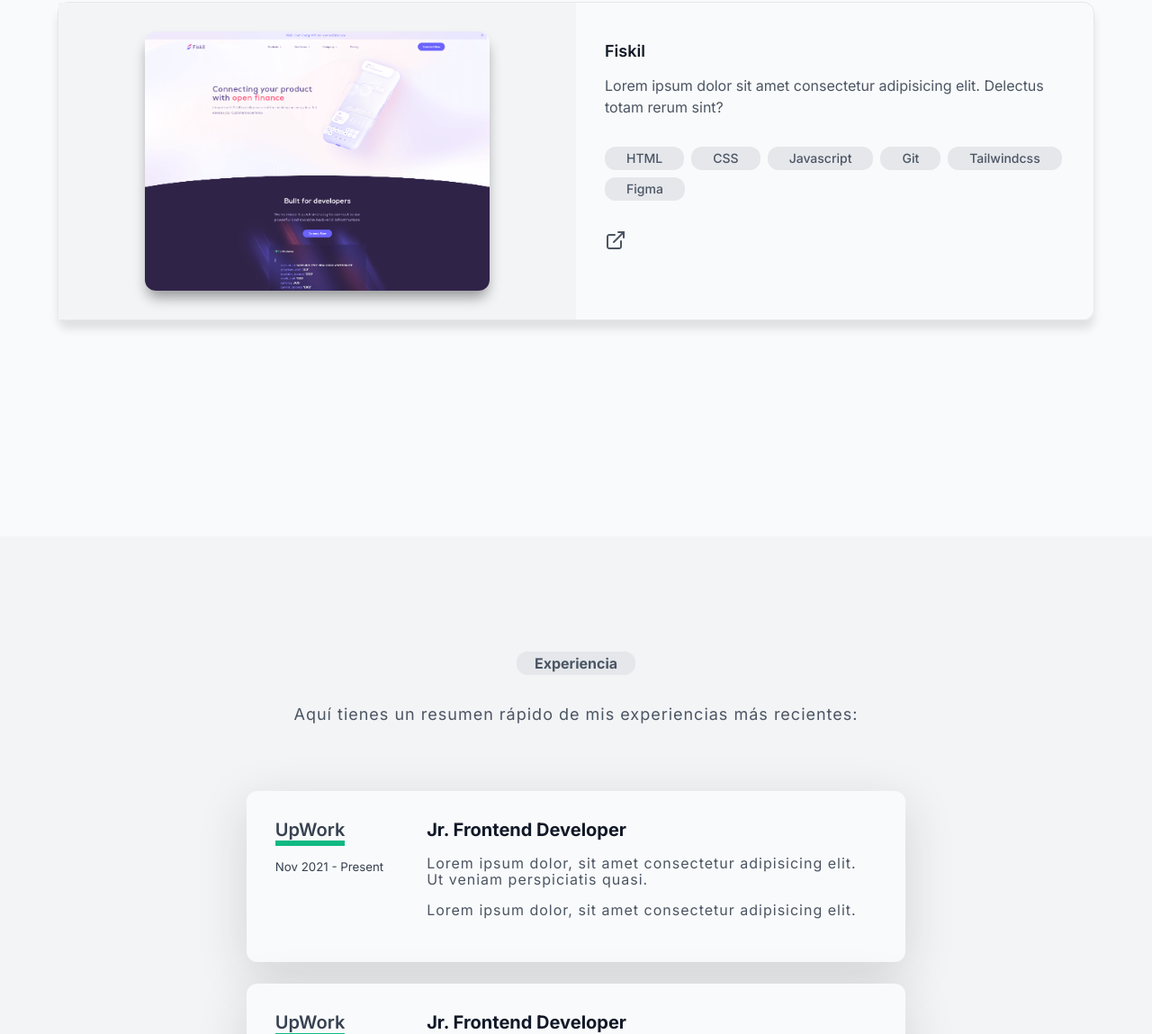
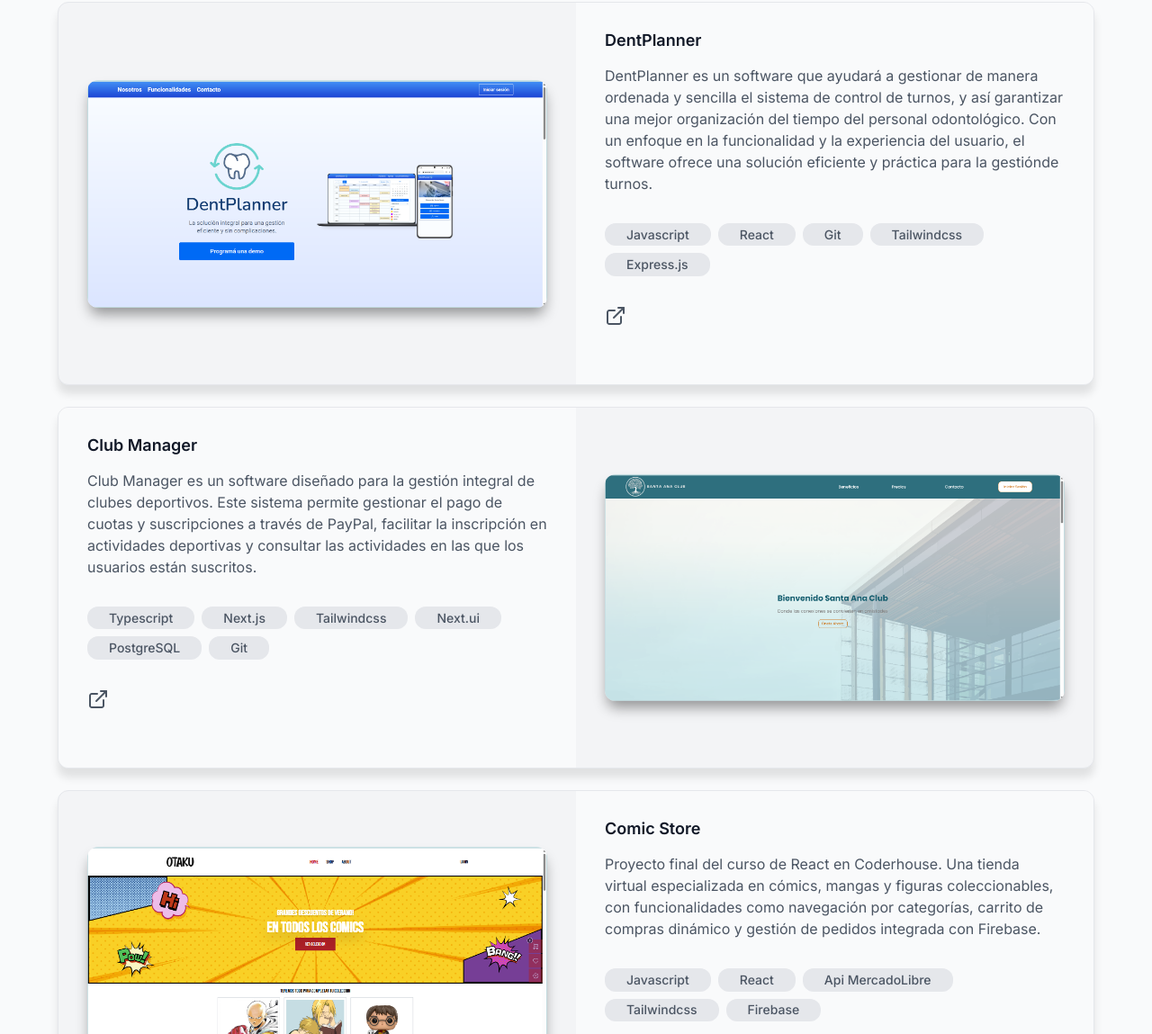
Before and after one commit to mauro-l/portfolio, a website: page index.html in a window 1280 px wide. Shown: the part 1651-2800 px from the top of the page at 90% size. Drawn offline with Linux system fonts and the light colour scheme.

Commit message:
feat: Completed the Projects section.

```diff
--- a/index.html
+++ b/index.html
@@ -28,10 +28,10 @@
             </div>
             <div class="menu-list">
               <ul class="flex-center">
-                <li>About</li>
-                <li>Work</li>
-                <li>Testimonial</li>
-                <li>Contact</li>
+                <!-- <li>About</li> -->
+                <li>Proyectos</li>
+                <li>Experiencia</li>
+                <li>Contacto</li>
               </ul>
             </div>
 
@@ -208,26 +208,32 @@
           <div class="flex-center-center card-projects">
             <picture class="flex-center-center card-img">
               <img
-                src="./public/assets/projects/example.png"
-                alt="example img"
+                src="./public/assets/projects/DentPlanner.png"
+                alt="project dentplanner img"
               />
             </picture>
             <div class="card-projects-content">
-              <h3>Fiskil</h3>
+              <h3>DentPlanner</h3>
               <p>
-                Lorem ipsum dolor sit amet consectetur adipisicing elit.
-                Delectus totam rerum sint?
+                DentPlanner es un software que ayudará a gestionar de manera
+                ordenada y sencilla el sistema de control de turnos, y así
+                garantizar una mejor organización del tiempo del personal
+                odontológico. Con un enfoque en la funcionalidad y la
+                experiencia del usuario, el software ofrece una solución
+                eficiente y práctica para la gestiónde turnos.
               </p>
               <div class="flex-center">
-                <h4 class="pills">HTML</h4>
-                <h4 class="pills">CSS</h4>
                 <h4 class="pills">Javascript</h4>
+                <h4 class="pills">React</h4>
                 <h4 class="pills">Git</h4>
                 <h4 class="pills">Tailwindcss</h4>
-                <h4 class="pills">Figma</h4>
+                <h4 class="pills">Express.js</h4>
               </div>
 
-              <a href="" class="card-projects-footer">
+              <a
+                href="https://team-12-footalent.vercel.app/"
+                class="card-projects-footer"
+              >
                 <img
                   src="./public/icons/landing/link.svg"
                   alt="external link icon"
@@ -235,9 +241,114 @@
               </a>
             </div>
           </div>
-          <div></div>
-          <div></div>
-          <div></div>
+          <div class="flex-center-center card-projects">
+            <picture class="flex-center-center card-img inverted">
+              <img
+                src="./public/assets/projects/ClubManager.png"
+                alt="project dentplanner img"
+              />
+            </picture>
+            <div class="card-projects-content">
+              <h3>Club Manager</h3>
+              <p>
+                Club Manager es un software diseñado para la gestión integral de
+                clubes deportivos. Este sistema permite gestionar el pago de
+                cuotas y suscripciones a través de PayPal, facilitar la
+                inscripción en actividades deportivas y consultar las
+                actividades en las que los usuarios están suscritos.
+              </p>
+              <div class="flex-center">
+                <h4 class="pills">Typescript</h4>
+                <h4 class="pills">Next.js</h4>
+                <h4 class="pills">Tailwindcss</h4>
+                <h4 class="pills">Next.ui</h4>
+                <h4 class="pills">PostgreSQL</h4>
+                <h4 class="pills">Git</h4>
+              </div>
+
+              <a
+                href="https://santa-ana-club.vercel.app/"
+                class="card-projects-footer"
+              >
+                <img
+                  src="./public/icons/landing/link.svg"
+                  alt="external link icon"
+                />
+              </a>
+            </div>
+          </div>
+          <div class="flex-center-center card-projects">
+            <picture class="flex-center-center card-img">
+              <img
+                src="./public/assets/projects/ComicStore.png"
+                alt="project dentplanner img"
+              />
+            </picture>
+            <div class="card-projects-content">
+              <h3>Comic Store</h3>
+              <p>
+                Proyecto final del curso de React en Coderhouse. Una tienda
+                virtual especializada en cómics, mangas y figuras
+                coleccionables, con funcionalidades como navegación por
+                categorías, carrito de compras dinámico y gestión de pedidos
+                integrada con Firebase.
+              </p>
+              <div class="flex-center">
+                <h4 class="pills">Javascript</h4>
+                <h4 class="pills">React</h4>
+                <h4 class="pills">Api MercadoLibre</h4>
+                <h4 class="pills">Tailwindcss</h4>
+                <h4 class="pills">Firebase</h4>
+              </div>
+
+              <a
+                href="https://ecommerce-comic-store.vercel.app/"
+                class="card-projects-footer"
+              >
+                <img
+                  src="./public/icons/landing/link.svg"
+                  alt="external link icon"
+                />
+              </a>
+            </div>
+          </div>
+          <div class="flex-center-center card-projects">
+            <picture class="flex-center-center card-img inverted">
+              <img
+                src="./public/assets/projects/cinemacar.png"
+                alt="project dentplanner img"
+              />
+            </picture>
+            <div class="card-projects-content">
+              <h3>CinemaCar</h3>
+              <p>
+                Este es mi primer trabajo utilizando JavaScript y me propuse
+                como desafío aprender a utilizar Tailwind CSS para darle estilo
+                a la página. Aunque al principio me costó, logré sacar el
+                proyecto adelante. Una vez finalizado el curso, decidí agregar
+                más secciones para hacerla más interactiva y practicar lo
+                aprendido.
+              </p>
+              <div class="flex-center">
+                <h4 class="pills">HTML</h4>
+                <h4 class="pills">CSS</h4>
+                <h4 class="pills">Javascript</h4>
+                <h4 class="pills">Tailwindcss</h4>
+                <h4 class="pills">Api TMDB</h4>
+                <h4 class="pills">Resposive</h4>
+              </div>
+
+              <a
+                href="https://cinemacar-js.vercel.app/"
+                class="card-projects-footer"
+              >
+                <img
+                  src="./public/icons/landing/link.svg"
+                  alt="external link icon"
+                />
+              </a>
+            </div>
+          </div>
         </article>
       </section>
       <!-- Experiencia -->
--- a/styles/components/card-projects.css
+++ b/styles/components/card-projects.css
@@ -5,10 +5,12 @@
     flex-direction: column;
     justify-content: start;
     box-shadow: var(--btn-shadow);
+    background-color: var(--primary-100);
+    overflow: hidden;
+    max-width: 1200px;
 }
 
 .card-img {
-    background-color: var(--primary-100);
     padding: 2rem;
     box-sizing: border-box;
     width: 100%;
@@ -25,6 +27,8 @@
     padding: 2rem;
     width: 100%;
     box-sizing: border-box;
+    background-color: var(--primary-solid);
+    height: 100%;
 }
 
 .card-projects-content h3 {
@@ -65,6 +69,7 @@
         box-shadow: var(--btn-shadow);
     }
 
+
     .card-img {
         background-color: var(--primary-100);
         padding: 2rem;
@@ -74,9 +79,13 @@
 
     .card-img > img {
         height: auto;
-        border-radius: 12px;
-        box-shadow: 0 10px 15px -3px rgba(0, 0, 0,  0.4);
-        width: 75%;
+        max-height: 270px;
+        transition: all .3s ease;
+        transition-delay: .1s;
+    }
+
+    .card-img > img:hover {
+        transform: scale(1.05);
     }
 
     .card-projects-footer {
@@ -92,4 +101,7 @@
         font-size: var(--text-sm);
         padding: .3rem 1.5rem;
     }
+    .inverted {
+        order: 1;
+    }
 }
```
Also changed, not shown: public/assets/projects/ClubManager.png (added), public/assets/projects/ComicStore.png (added), public/assets/projects/DentPlanner.png (added), public/assets/projects/Otaku-store.png (added), 1 other file.
